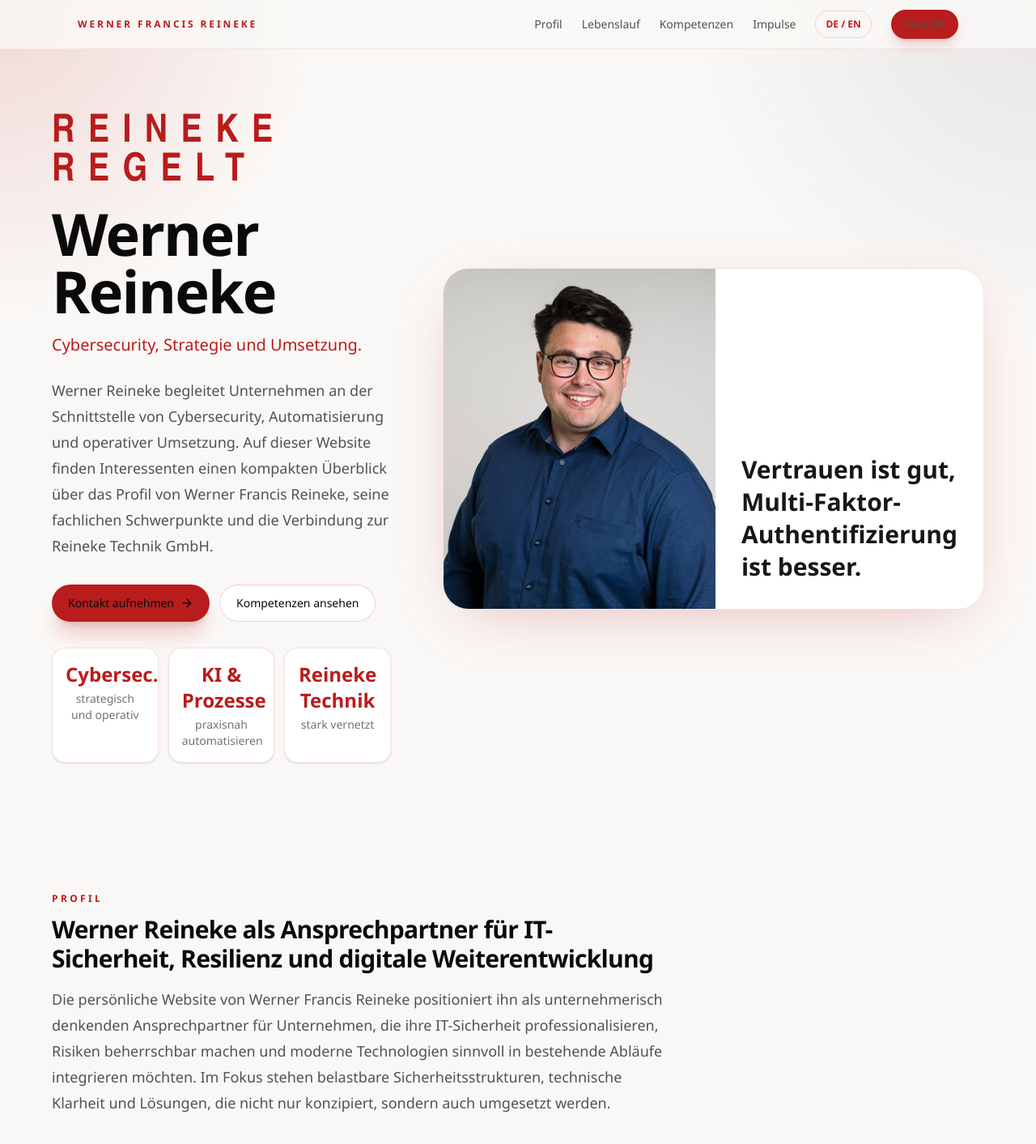
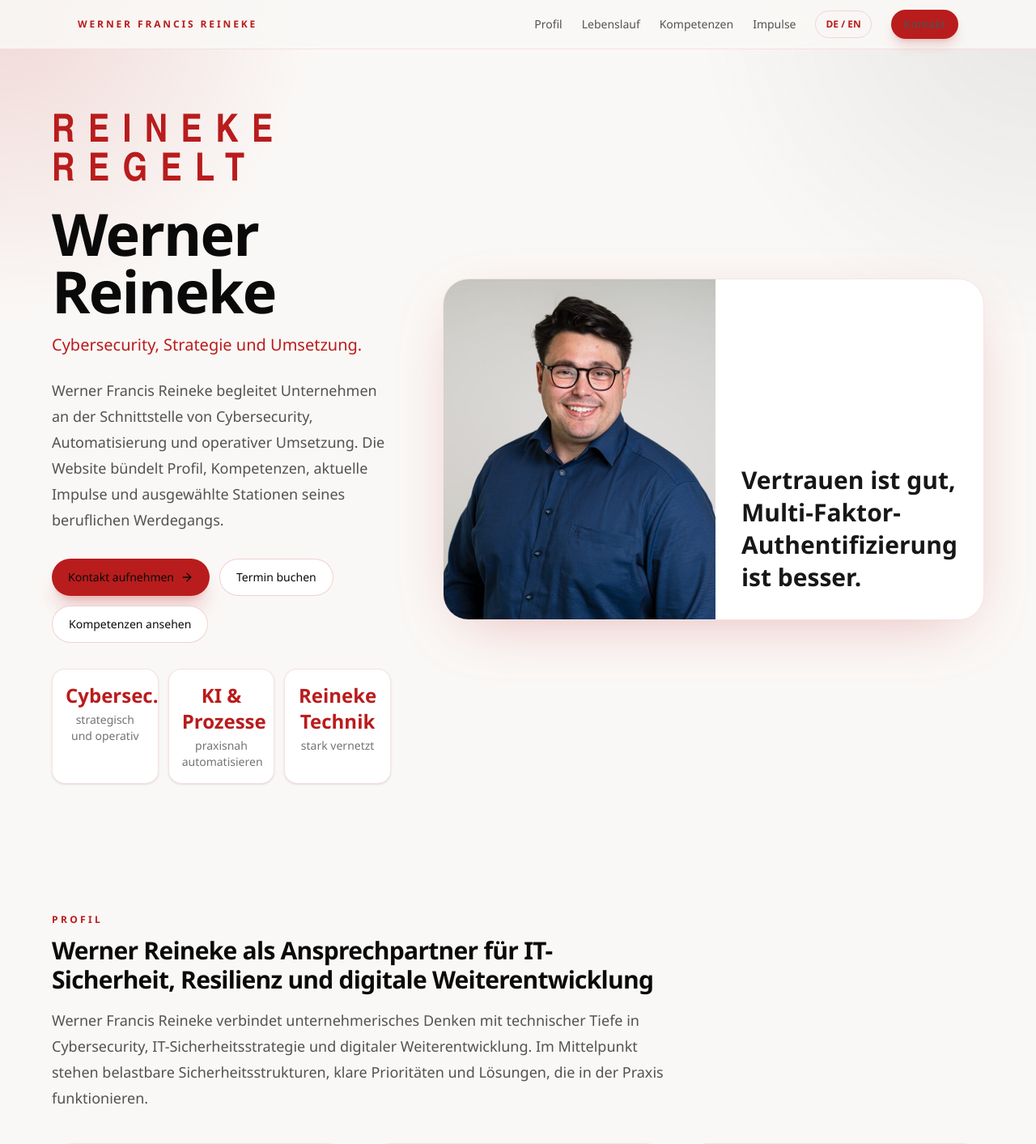
Before and after one commit to rewerner42/rewerner42.github.io, a React (Vite) app: page / in a window 1280 px wide. Shown: the top 1413 px of the page at 81% size. Built offline with nearby package versions, Linux system fonts and the light colour scheme.

Commit message:
beschreibende texte geändert. Booking page hinzugefügt.

```diff
--- a/src/App.jsx
+++ b/src/App.jsx
@@ -40,8 +40,9 @@ export default function WernerFrancisReinekeOnePager() {
       heroTitle3: '',
       slogan: 'REINEKE REGELT',
       heroText:
-        'Werner Reineke begleitet Unternehmen an der Schnittstelle von Cybersecurity, Automatisierung und operativer Umsetzung. Auf dieser Website finden Interessenten einen kompakten Überblick über das Profil von Werner Francis Reineke, seine fachlichen Schwerpunkte und die Verbindung zur Reineke Technik GmbH.',
+        'Werner Francis Reineke begleitet Unternehmen an der Schnittstelle von Cybersecurity, Automatisierung und operativer Umsetzung. Die Website bündelt Profil, Kompetenzen, aktuelle Impulse und ausgewählte Stationen seines beruflichen Werdegangs.',
       heroPrimary: 'Kontakt aufnehmen',
+      heroBooking: 'Termin buchen',
       heroSecondary: 'Kompetenzen ansehen',
       stat1Title: 'Cybersec.',
       stat1Text: 'strategisch und operativ',
@@ -54,11 +55,11 @@ export default function WernerFrancisReinekeOnePager() {
       aboutEyebrow: 'Profil',
       aboutTitle: 'Werner Reineke als Ansprechpartner für IT-Sicherheit, Resilienz und digitale Weiterentwicklung',
       aboutText:
-        'Die persönliche Website von Werner Francis Reineke positioniert ihn als unternehmerisch denkenden Ansprechpartner für Unternehmen, die ihre IT-Sicherheit professionalisieren, Risiken beherrschbar machen und moderne Technologien sinnvoll in bestehende Abläufe integrieren möchten. Im Fokus stehen belastbare Sicherheitsstrukturen, technische Klarheit und Lösungen, die nicht nur konzipiert, sondern auch umgesetzt werden.',
+        'Werner Francis Reineke verbindet unternehmerisches Denken mit technischer Tiefe in Cybersecurity, IT-Sicherheitsstrategie und digitaler Weiterentwicklung. Im Mittelpunkt stehen belastbare Sicherheitsstrukturen, klare Prioritäten und Lösungen, die in der Praxis funktionieren.',
       cvEyebrow: 'Lebenslauf',
       cvTitle: 'Lebenslauf von Werner Reineke und Werner Francis Reineke',
       cvText:
-        'Der Lebenslaufbereich stärkt die Suchrelevanz für Werner Reineke und Werner Francis Reineke und zeigt den fachlichen Weg von Führung, Cybersecurity, Softwareentwicklung und Ausbildung klar und nachvollziehbar.',
+        'Der Lebenslauf von Werner Francis Reineke zeigt seinen fachlichen Weg von Maschinenbau und Softwareentwicklung über Cybersecurity bis zur unternehmerischen Verantwortung in der Reineke Technik GmbH.',
       cvCareerTitle: 'Beruflicher Werdegang',
       cvEducationTitle: 'Ausbildung',
       servicesEyebrow: 'Kompetenzen',
@@ -67,16 +68,18 @@ export default function WernerFrancisReinekeOnePager() {
         'Die inhaltlichen Schwerpunkte von Werner Francis Reineke reichen von Sicherheitsanalysen und Governance über Schutzmaßnahmen in der Infrastruktur bis hin zu KI-gestützter Automatisierung. Das Ziel ist immer derselbe: Unternehmen sicherer, effizienter und widerstandsfähiger machen.',
       referencesTitle: 'Fokusthemen von Werner Francis Reineke',
       referencesText:
-        'Diese Themen bilden den inhaltlichen Kern der Website und sorgen zugleich für eine klare SEO-Ausrichtung auf Werner Reineke, Werner Francis Reineke, Cybersecurity und Reineke Technik.',
+        'Diese Themen prägen die Arbeit von Werner Francis Reineke in Sicherheitsfragen, Technologieentscheidungen und der praktischen Umsetzung im Unternehmensalltag.',
       insightsEyebrow: 'Impulse',
-      insightsTitle: 'Themen, die Werner Reineke öffentlich prägen',
+      insightsTitle: 'Impulse von Werner Francis Reineke',
       insightsText:
-        'Die Seite stellt die fachlichen Perspektiven in den Vordergrund, mit denen Werner Francis Reineke bei Sicherheitsfragen, Technologieentscheidungen und unternehmerischen Transformationsprojekten wahrgenommen werden soll.',
+        'Hier finden sich ausgewählte Beiträge, Interviews und Fachthemen, die die Arbeit und Perspektive von Werner Francis Reineke kurz einordnen.',
       readMore: 'Mehr dazu',
       ctaEyebrow: 'Direkter Draht',
       ctaTitle: 'Kontakt zu Werner Francis Reineke und Reineke Technik',
       ctaText:
         'Wer ein Gespräch zu Cybersecurity, IT-Sicherheitsstrategie, NIS-2, ISO 27001, Automatisierung oder zur Zusammenarbeit mit Reineke Technik sucht, findet hier den passenden Einstieg.',
+      bookingLabel: 'Termin direkt buchen',
+      bookingUrl: 'https://outlook.office.com/bookwithme/user/99dfe8391d044c208563dd3afbc7439f@reineke-technik.de?anonymous&ismsaljsauthenabled&ep=plink',
       socialsEyebrow: 'Social Media',
       socialsTitle: 'Direkte Profile und Kanäle',
       socialPersonalTitle: 'Persönlich',
@@ -185,7 +188,7 @@ export default function WernerFrancisReinekeOnePager() {
         },
         {
           question: 'Warum gibt es einen Lebenslauf auf dieser Website?',
-          answer: 'Der Lebenslauf bündelt berufliche Stationen, Ausbildung und Fachschwerpunkte an einem Ort und hilft Interessenten wie Suchmaschinen, Werner Reineke eindeutig zuzuordnen.',
+          answer: 'Der Lebenslauf bündelt berufliche Stationen, Ausbildung und Fachschwerpunkte von Werner Francis Reineke in einer kompakten und nachvollziehbaren Übersicht.',
         },
       ],
       articles: [
@@ -232,8 +235,9 @@ export default function WernerFrancisReinekeOnePager() {
       heroTitle3: '',
       slogan: 'REINEKE REGELT',
       heroText:
-        'Werner Reineke supports companies at the intersection of cybersecurity, automation, and practical execution. This website gives visitors a focused overview of Werner Francis Reineke, his core competencies, and the connection to Reineke Technik GmbH.',
+        'Werner Francis Reineke supports companies at the intersection of cybersecurity, automation, and practical execution. The website brings together his profile, competencies, current insights, and selected milestones of his professional background.',
       heroPrimary: 'Get in touch',
+      heroBooking: 'Book a call',
       heroSecondary: 'View expertise',
       stat1Title: 'Cybersec.',
       stat1Text: 'strategic and operational',
@@ -246,11 +250,11 @@ export default function WernerFrancisReinekeOnePager() {
       aboutEyebrow: 'Profile',
       aboutTitle: 'Werner Reineke as a contact for IT security, resilience, and digital progress',
       aboutText:
-        'This personal website positions Werner Francis Reineke as a business-minded contact for companies that want to professionalize IT security, reduce risk, and integrate modern technologies into real operations. The emphasis is on reliable security structures, technical clarity, and solutions that move beyond concepts into execution.',
+        'Werner Francis Reineke combines business-minded leadership with technical depth in cybersecurity, IT security strategy, and digital transformation. The focus is on resilient security structures, clear priorities, and solutions that work in practice.',
       cvEyebrow: 'Resume',
       cvTitle: 'Resume of Werner Reineke and Werner Francis Reineke',
       cvText:
-        'This resume section strengthens search relevance for Werner Reineke and Werner Francis Reineke while presenting a clear path across leadership, cybersecurity, software development, and education.',
+        'The resume of Werner Francis Reineke outlines his path from mechanical engineering and software development to cybersecurity and executive responsibility at Reineke Technik GmbH.',
       cvCareerTitle: 'Career history',
       cvEducationTitle: 'Education',
       servicesEyebrow: 'Expertise',
@@ -259,16 +263,18 @@ export default function WernerFrancisReinekeOnePager() {
         'Werner Francis Reineke focuses on security assessments, governance, protective infrastructure measures, and AI-driven automation. The underlying goal remains the same: helping companies become more secure, efficient, and resilient.',
       referencesTitle: 'Core focus topics of Werner Francis Reineke',
       referencesText:
-        'These topics shape the content architecture of the website while strengthening SEO visibility for Werner Reineke, Werner Francis Reineke, cybersecurity, and Reineke Technik.',
+        'These topics define the work of Werner Francis Reineke in security matters, technology decisions, and practical implementation in day-to-day business.',
       insightsEyebrow: 'Insights',
-      insightsTitle: 'Topics that define Werner Reineke in public-facing communication',
+      insightsTitle: 'Insights from Werner Francis Reineke',
       insightsText:
-        'The site highlights the perspectives through which Werner Francis Reineke should be perceived in security discussions, technology decisions, and business transformation initiatives.',
+        'This section highlights selected articles, interviews, and topics that reflect the work and perspective of Werner Francis Reineke.',
       readMore: 'Learn more',
       ctaEyebrow: 'Direct contact',
       ctaTitle: 'Contact Werner Francis Reineke and Reineke Technik',
       ctaText:
         'If you are looking for an exchange on cybersecurity, IT security strategy, NIS-2, ISO 27001, automation, or collaboration with Reineke Technik, this is the right starting point.',
+      bookingLabel: 'Book directly',
+      bookingUrl: 'https://outlook.office.com/bookwithme/user/99dfe8391d044c208563dd3afbc7439f@reineke-technik.de?anonymous&ismsaljsauthenabled&ep=plink',
       socialsEyebrow: 'Social Media',
       socialsTitle: 'Direct profiles and channels',
       socialPersonalTitle: 'Personal',
@@ -377,7 +383,7 @@ export default function WernerFrancisReinekeOnePager() {
         },
         {
           question: 'Why is there a resume section on this website?',
-          answer: 'The resume brings together career stations, education, and key focus areas in one place and helps both visitors and search engines identify Werner Reineke clearly.',
+          answer: 'The resume brings together career milestones, education, and key focus areas of Werner Francis Reineke in one concise overview.',
         },
       ],
       articles: [
@@ -601,6 +607,14 @@ export default function WernerFrancisReinekeOnePager() {
                 <a href="#contact" className="inline-flex items-center justify-center gap-2 rounded-full bg-[#b91c1c] px-5 py-3 text-sm font-medium text-white shadow-xl shadow-[#b91c1c]/20 transition hover:translate-y-[-1px] hover:opacity-95">
                   {t.heroPrimary} <ArrowRight className="h-4 w-4" />
                 </a>
+                <a
+                  href={t.bookingUrl}
+                  target="_blank"
+                  rel="noreferrer"
+                  className="inline-flex items-center justify-center rounded-full border border-[#b91c1c]/20 bg-white px-5 py-3 text-sm font-medium text-[#b91c1c] transition hover:bg-[#b91c1c]/5"
+                >
+                  {t.heroBooking}
+                </a>
                 <a href="#services" className="inline-flex items-center justify-center rounded-full border border-[#b91c1c]/20 bg-white px-5 py-3 text-sm font-medium text-[#b91c1c] transition hover:bg-[#b91c1c]/5">
                   {t.heroSecondary}
                 </a>
@@ -813,6 +827,17 @@ export default function WernerFrancisReinekeOnePager() {
                 <p className="mt-4 max-w-2xl text-[15px] leading-7 text-white/80 sm:text-lg sm:leading-8">
                   {t.ctaText}
                 </p>
+                <div className="mt-6">
+                  <a
+                    href={t.bookingUrl}
+                    target="_blank"
+                    rel="noreferrer"
+                    className="inline-flex items-center gap-2 rounded-full border border-white/20 bg-white/10 px-4 py-2 text-sm font-medium text-white transition hover:bg-white/15"
+                  >
+                    {t.bookingLabel}
+                    <ArrowRight className="h-4 w-4" />
+                  </a>
+                </div>
               </div>
               <div className="rounded-[1.25rem] border border-white/15 bg-white/10 p-5 text-sm leading-7 text-white/90 backdrop-blur sm:rounded-[1.5rem]">
                 <div className="mb-3 font-semibold">{t.contactBoxTitle}</div>
```
